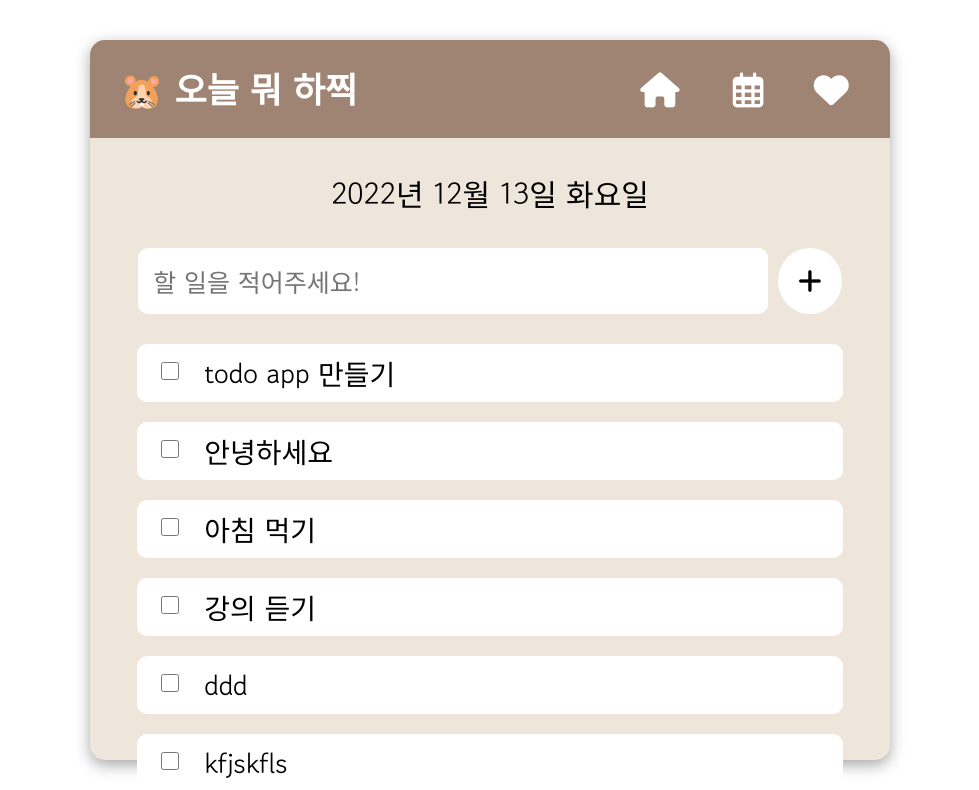
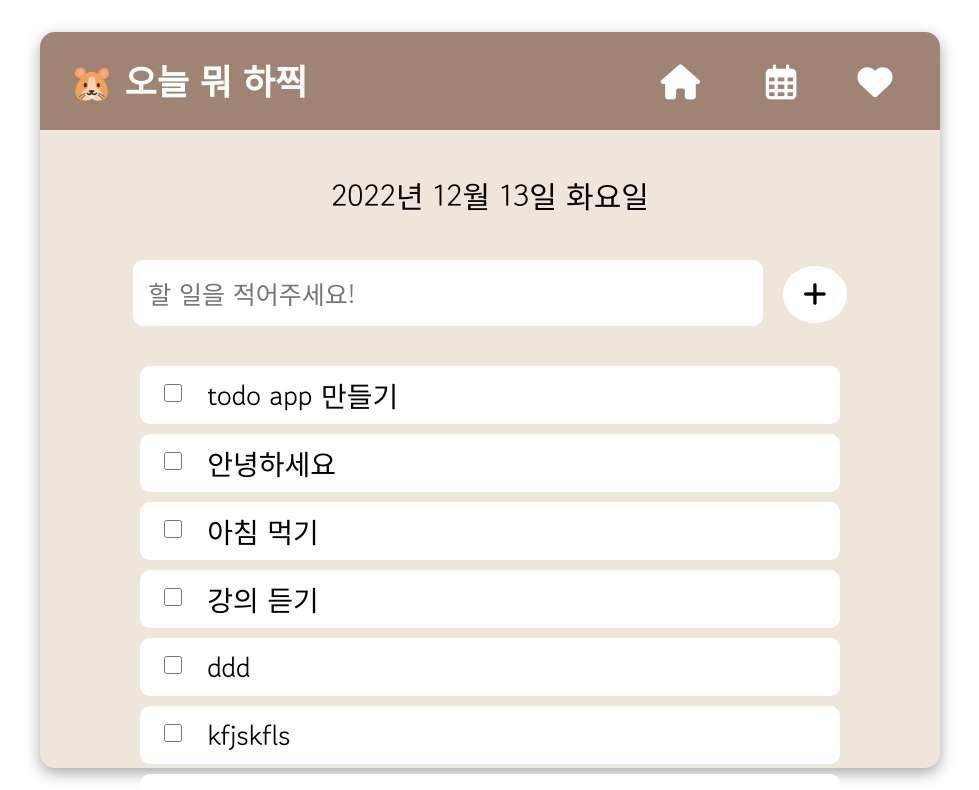
Before and after one commit to dev-sena/fe-my-todo-app, a React (Create React App) app: page / in a window 1280 px wide. Shown: the top 790 px of the page, without its empty margins (150-1129 px from the left). Built offline with nearby package versions, Linux system fonts and the light colour scheme; data requests are answered from the project's data file.

Commit message:
CRUD 중 CR 구현까지 CSS 완료

```diff
--- a/data.json
+++ b/data.json
@@ -44,6 +44,61 @@
       "description": "리ㅓ아ㅣ러낭",
       "isCompleted": false,
       "id": 9
+    },
+    {
+      "description": "dkjdkdjkd",
+      "isCompleted": false,
+      "id": 10
+    },
+    {
+      "description": "ddd",
+      "isCompleted": false,
+      "id": 11
+    },
+    {
+      "description": "dddddd",
+      "isCompleted": false,
+      "id": 12
+    },
+    {
+      "description": "ddddd",
+      "isCompleted": false,
+      "id": 13
+    },
+    {
+      "description": "dddd",
+      "isCompleted": false,
+      "id": 14
+    },
+    {
+      "description": "dddddd",
+      "isCompleted": false,
+      "id": 15
+    },
+    {
+      "description": "ㅇㄹㄴㄹㄴㄹㅇㄴㄹㄴㄹㄴ",
+      "isCompleted": false,
+      "id": 16
+    },
+    {
+      "description": "ㄴㅇㄹㄴㄹㅇㄴㄹㅇㄴㄹㄴㄹㄴ",
+      "isCompleted": false,
+      "id": 17
+    },
+    {
+      "description": "fskfld",
+      "isCompleted": false,
+      "id": 18
+    },
+    {
+      "description": "dddd",
+      "isCompleted": false,
+      "id": 19
+    },
+    {
+      "description": "엔터키를 눌렀다",
+      "isCompleted": false,
+      "id": 20
     }
   ]
 }
--- a/src/App.js
+++ b/src/App.js
@@ -8,8 +8,7 @@ import Author from "./pages/Author";
 
 // styled-components
 const Wrapper = styled.div`
-    width: 800px;
-    height: 90vh;
+    height: 92vh;
 
     background-color: #efe6db;
     border-radius: 15px;
--- a/src/compenents/CreateTodo.js
+++ b/src/compenents/CreateTodo.js
@@ -6,7 +6,6 @@ import styled from "styled-components";
 const CreateTodoStyle = styled.div`
     display: flex;
     justify-content: center;
-    gap: 10px;
 
     input {
         width: 630px;
@@ -18,6 +17,7 @@ const CreateTodoStyle = styled.div`
     }
 
     button {
+        margin-left: 20px;
         border: none;
         padding: 15px 20px;
 
@@ -40,6 +40,13 @@ const CreateTodo = () => {
     const [description, setDescription] = useState("");
     const [isCompleted, setIsCompleted] = useState(false);
     const navigate = useNavigate();
+
+    // 엔터키를 감지하는 함수
+    const handleEnter = (e) => {
+        if (e.key === "Enter") {
+            handleCreate();
+        }
+    };
 
     // 투두를 생성버튼을 누르면 실행할 함수
     const handleCreate = (e) => {
@@ -64,10 +71,12 @@ const CreateTodo = () => {
 
     return (
         <CreateTodoStyle>
-            <input type="text" placeholder="할 일을 적어주세요!" value={description} onChange={(e) => setDescription(e.target.value)} required />
-            <button onClick={handleCreate}>
-                <i className="fa-solid fa-plus fa-2x"></i>
-            </button>
+            <form onKeyDown={handleEnter}>
+                <input type="text" placeholder="할 일을 적어주세요!" value={description} onChange={(e) => setDescription(e.target.value)} required />
+                <button onClick={handleCreate}>
+                    <i className="fa-solid fa-plus fa-2x"></i>
+                </button>
+            </form>
         </CreateTodoStyle>
     );
 };
--- a/src/compenents/GetDate.js
+++ b/src/compenents/GetDate.js
@@ -8,7 +8,7 @@ const DateStyle = styled.div`
     display: flex;
     justify-content: center;
 
-    margin: 40px 0;
+    margin: 50px 0;
 `;
 
 // components
--- /dev/null
+++ b/src/compenents/Loading.js
@@ -0,0 +1,19 @@
+import styled from "styled-components";
+
+// styled-components
+const LoadingStyle = styled.div`
+    font-size: 40px;
+
+    display: flex;
+    justify-content: center;
+    align-items: center;
+
+    width: 500px;
+    height: 800px;
+`;
+
+const Loading = () => {
+    return <LoadingStyle>Loading... 😢</LoadingStyle>;
+};
+
+export default Loading;
--- a/src/compenents/Navbar.js
+++ b/src/compenents/Navbar.js
@@ -4,7 +4,7 @@ import styled from "styled-components";
 
 // styled-components
 const NavStyle = styled.nav`
-    width: 800px;
+    width: 900px;
     padding: 30px;
 
     display: grid;
--- a/src/compenents/TodoList.js
+++ b/src/compenents/TodoList.js
@@ -1,8 +1,13 @@
 import styled from "styled-components";
 import { useState, useEffect } from "react";
+import Loading from "./Loading";
 
 // styled-components
-const TodoListStyle = styled.ul`
+const TodoListStyle = styled.div`
+    height: 63vh;
+    margin-top: 30px;
+
+    /* background-color: #c7b299; */
     font-family: "Gowun Dodum", sans-serif;
     font-size: 28px;
 
@@ -10,10 +15,21 @@ const TodoListStyle = styled.ul`
     flex-direction: column;
     align-items: center;
 
-    padding: 20px;
+    /* 스크롤 꾸밈 */
+    overflow-y: scroll;
+    &::-webkit-scrollbar {
+        width: 14px;
+        height: 14px;
+        border-radius: 6px;
+        background: rgba(255, 255, 255, 0);
+    }
+    &::-webkit-scrollbar-thumb {
+        background: #9f8473;
+        border-radius: 6px;
+    }
 
     li {
-        width: 93%;
+        width: 700px;
         display: grid;
         grid-template-columns: 1fr 12fr 1fr;
 
@@ -35,8 +51,8 @@ const TodoListStyle = styled.ul`
 
 // components
 const TodoList = () => {
-    // 투두를 가져오는데 필요한 상태
-    const [todos, setTodos] = useState([]);
+    const [todos, setTodos] = useState([]); // 투두를 가져오는데 필요한 상태
+    const [isLoading, setIsLoading] = useState(true);
 
     // 투두 가져오기
     useEffect(() => {
@@ -49,6 +65,7 @@ const TodoList = () => {
                     return res.json();
                 })
                 .then((data) => {
+                    setIsLoading(false);
                     setTodos(data);
                 })
                 .catch((err) => {
@@ -59,6 +76,8 @@ const TodoList = () => {
 
     return (
         <TodoListStyle>
+            {isLoading && <Loading />}
+            <ul>
                 {todos.map((todo) => (
                     <li key={todo.id}>
                         <input type="checkbox" />
@@ -66,6 +85,7 @@ const TodoList = () => {
                         {/* <button onClick={() => handlDelete(`${todo.id}`)}>X</button> */}
                     </li>
                 ))}
+            </ul>
         </TodoListStyle>
     );
 };
```
Lines whose indentation alone changed are shown as unchanged.
